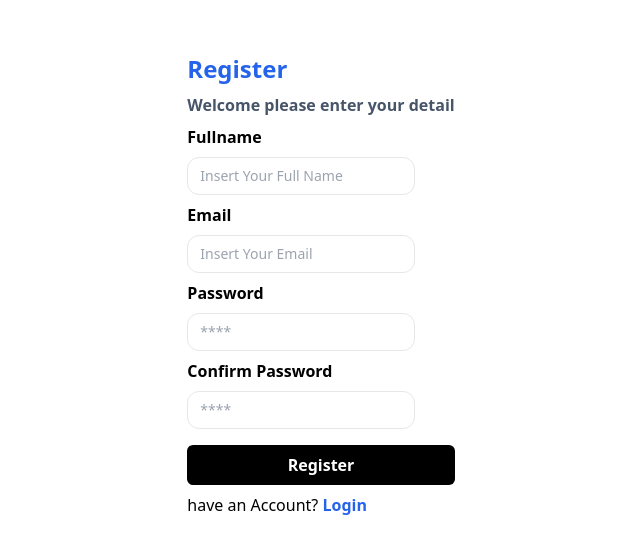
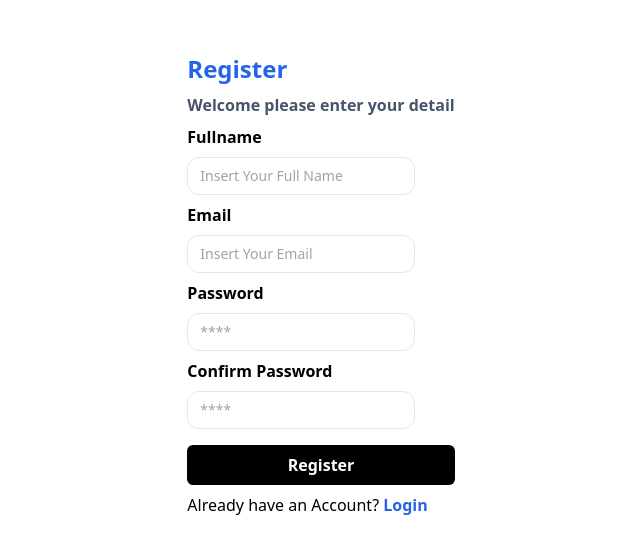
Before and after one commit to rifqee23/react-VSC-Course, a React (Vite) app: page /register in a window 1280 px wide. Shown: the part 115-668 px from the top of the page, without its empty margins (319-959 px from the left). Built offline with nearby package versions, Linux system fonts and the light colour scheme.

Commit message:
conditional rendering

```diff
--- a/src/Pages/login.jsx
+++ b/src/Pages/login.jsx
@@ -5,17 +5,8 @@ import { Link } from "react-router-dom";
 const LoginPage = () => {
   return (
     <div>
-      <AuthLayouts title="Login">
+      <AuthLayouts title="Login" type="login">
         <FormLogin />
-        <p className="mt-2">
-          Dont have an Account?{" "}
-          <Link
-            className="text-blue-600 font-semibold hover:underline-offset-4  hover:underline"
-            to={"/register"}
-          >
-            Register
-          </Link>
-        </p>
       </AuthLayouts>
     </div>
   );
--- a/src/Pages/register.jsx
+++ b/src/Pages/register.jsx
@@ -4,17 +4,8 @@ import { Link } from "react-router-dom";
 const RegisterPage = () => {
   return (
     <div>
-      <AuthLayouts title="Register">
+      <AuthLayouts title="Register" type="register">
         <FormRegister />
-        <p className="mt-2">
-          have an Account?{" "}
-          <Link
-            className="text-blue-600 font-semibold hover:underline-offset-4  hover:underline"
-            to={"/login"}
-          >
-            Login
-          </Link>
-        </p>
       </AuthLayouts>
     </div>
   );
--- a/src/components/Layouts/AuthLayouts.jsx
+++ b/src/components/Layouts/AuthLayouts.jsx
@@ -1,5 +1,7 @@
+import { Link } from "react-router-dom";
+
 const AuthLayouts = (props) => {
-  const { children, title } = props;
+  const { children, title, type } = props;
   return (
     <>
       <div className="flex justify-center min-h-screen items-center">
@@ -10,6 +12,18 @@ const AuthLayouts = (props) => {
           </h3>
 
           {children}
+          <p className="mt-2">
+            {type === "login"
+              ? "Don't have an Account? "
+              : "Already have an Account? "}
+
+            <Link
+              className="text-blue-600 font-semibold hover:underline-offset-4  hover:underline"
+              to={type === "login" ? "/register" : "/login"}
+            >
+              {type === "login" ? "Register" : "Login"}
+            </Link>
+          </p>
         </div>
       </div>
     </>
```
